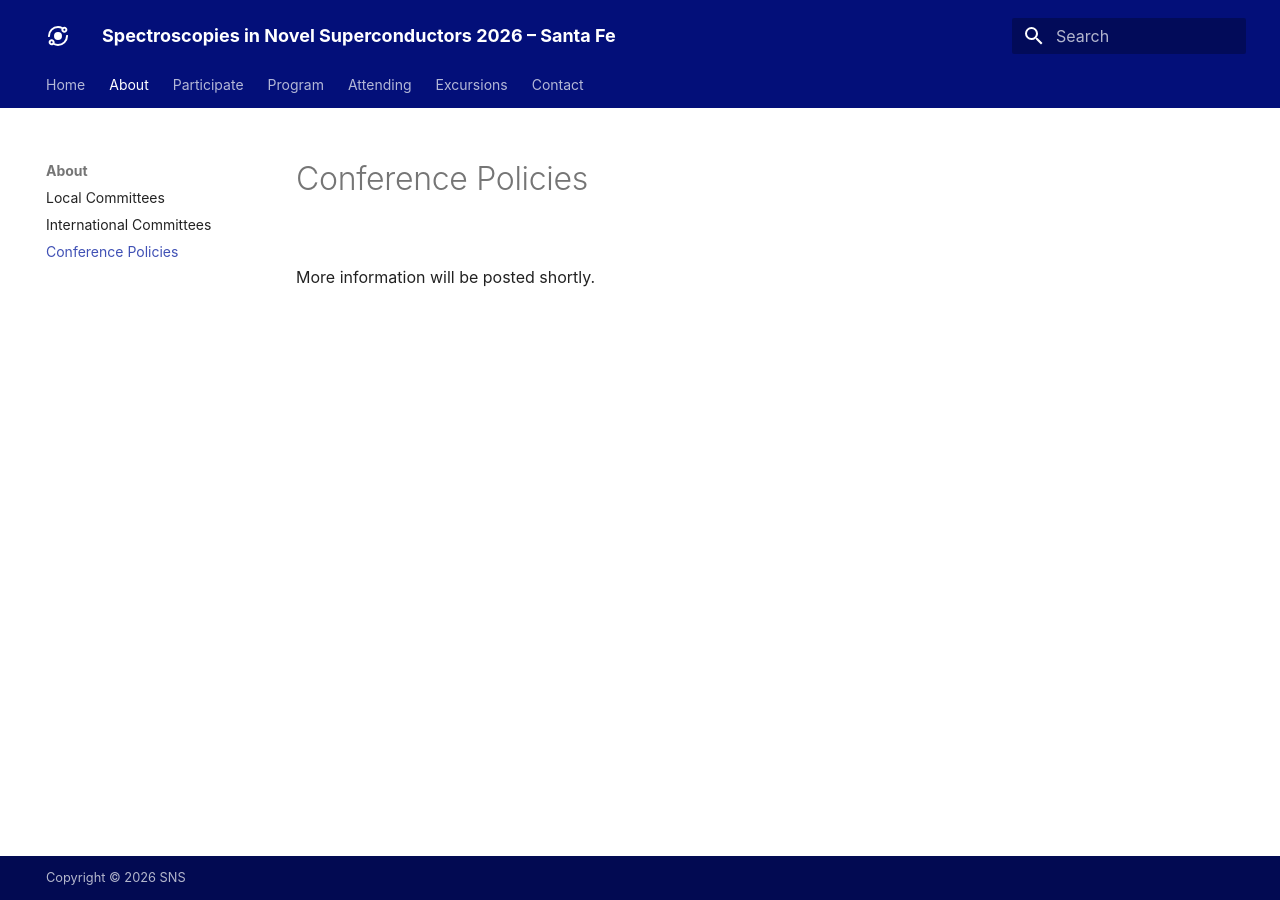
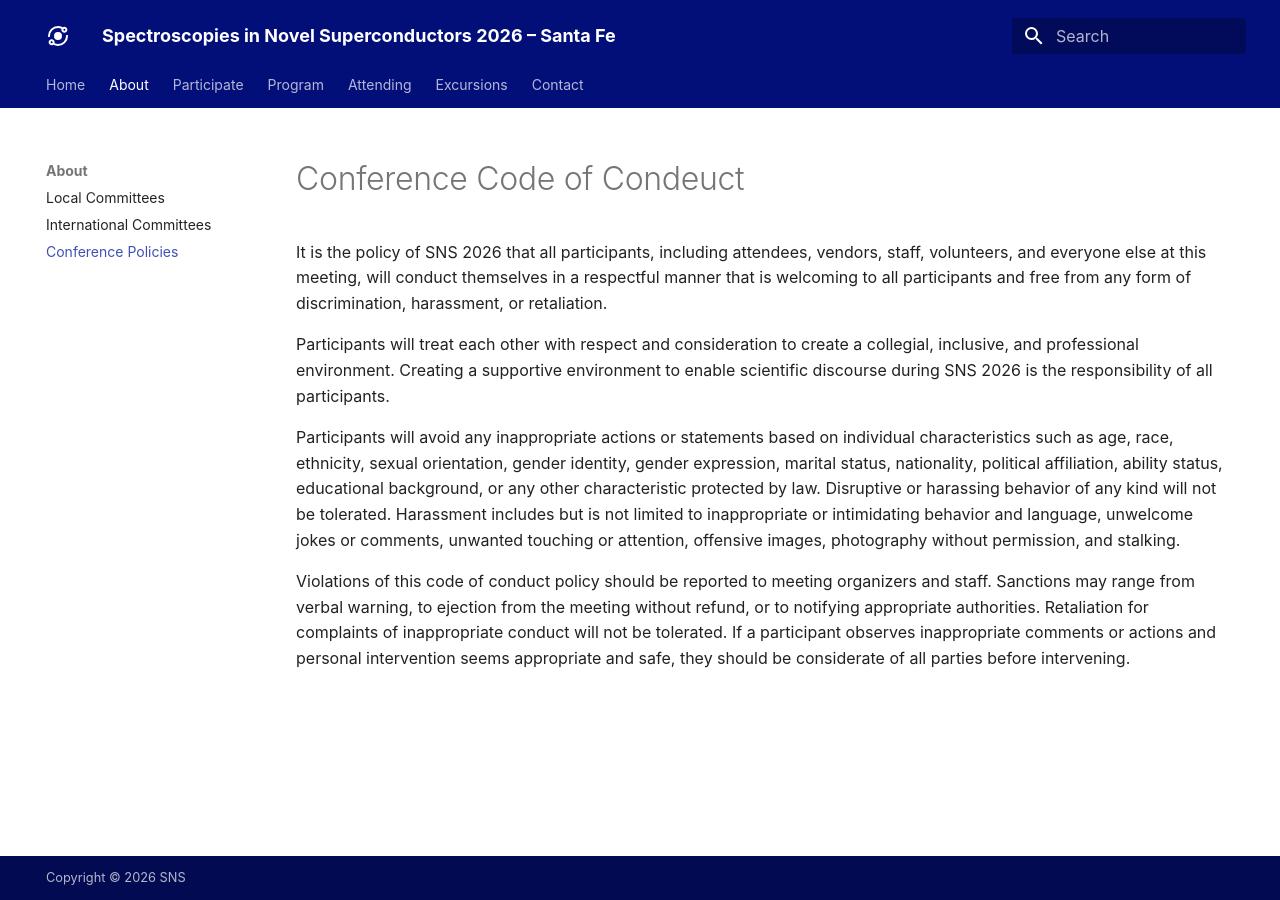
Before and after one commit to SNS2026/SNS2026.github.io, an MkDocs documentation site: the page built from docs/policies.md, in a window 1280 px wide. Built offline with MkDocs 1.6.1 and Material for MkDocs 9.7.7, drawn with Linux system fonts in a browser that asks for light colours; some web fonts are replaced.

Commit message:
Update policies.md

```diff
--- a/docs/policies.md
+++ b/docs/policies.md
@@ -5,4 +5,12 @@ title: Conference Policies
 ---
 
 
-<br>More information will be posted shortly.
+# Conference Code of Condeuct
+
+It is the policy of SNS 2026 that all participants, including attendees, vendors, staff, volunteers, and everyone else at this meeting, will conduct themselves in a respectful manner that is welcoming to all participants and free from any form of discrimination, harassment, or retaliation.
+
+Participants will treat each other with respect and consideration to create a collegial, inclusive, and professional environment. Creating a supportive environment to enable scientific discourse during SNS 2026 is the responsibility of all participants.
+
+Participants will avoid any inappropriate actions or statements based on individual characteristics such as age, race, ethnicity, sexual orientation, gender identity, gender expression, marital status, nationality, political affiliation, ability status, educational background, or any other characteristic protected by law. Disruptive or harassing behavior of any kind will not be tolerated. Harassment includes but is not limited to inappropriate or intimidating behavior and language, unwelcome jokes or comments, unwanted touching or attention, offensive images, photography without permission, and stalking.
+
+Violations of this code of conduct policy should be reported to meeting organizers and staff. Sanctions may range from verbal warning, to ejection from the meeting without refund, or to notifying appropriate authorities. Retaliation for complaints of inappropriate conduct will not be tolerated. If a participant observes inappropriate comments or actions and personal intervention seems appropriate and safe, they should be considerate of all parties before intervening.
```
